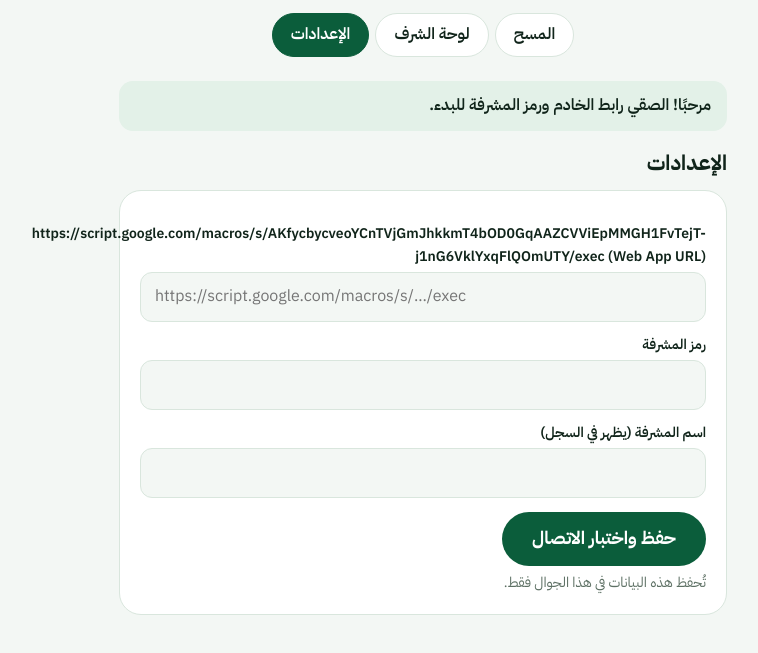
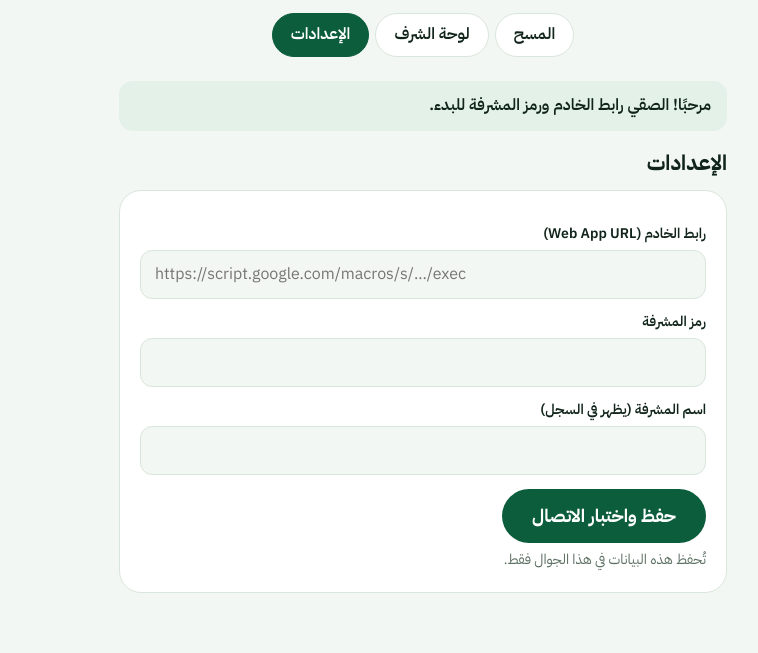
Before and after one commit to Gogosmartstories/GreenLoop, a plain HTML site: page index.html in a window 1280 px wide. Shown: the part 117-770 px from the top of the page, without its empty margins (217-975 px from the left). Drawn offline with nearby package versions, Linux system fonts and the light colour scheme.

Commit message:
Add files via upload

```diff
--- a/index.html
+++ b/index.html
@@ -128,7 +128,7 @@ ol.top b.p{font:700 18px Outfit,sans-serif;color:var(--g)}ol.top small{display:b
 <section id="settings" hidden>
   <h2>الإعدادات</h2>
   <form class="panel" id="setForm">
-    <label class="f" for="api">https://script.google.com/macros/s/AKfycbycveoYCnTVjGmJhkkmT4bOD0GqAAZCVViEpMMGH1FvTejT-j1nG6VklYxqFlQOmUTY/exec (Web App URL)</label><input id="api" dir="ltr" placeholder="https://script.google.com/macros/s/…/exec">
+    <div id="apiBox"><label class="f" for="api">رابط الخادم (Web App URL)</label><input id="api" dir="ltr" placeholder="https://script.google.com/macros/s/…/exec"></div>
     <label class="f" for="pin">رمز المشرفة</label><input id="pin" type="password" inputmode="numeric" autocomplete="off">
     <label class="f" for="by">اسم المشرفة (يظهر في السجل)</label><input id="by">
     <button class="btn mt">حفظ واختبار الاتصال</button>
@@ -148,7 +148,7 @@ const esc=s=>String(s??'').replace(/[&<>"']/g,c=>({'&':'&amp;','<':'&lt;','>':'&
 const store={get:k=>{try{return localStorage.getItem('gl_'+k)||''}catch(e){return ''}},set:(k,v)=>{try{localStorage.setItem('gl_'+k,v)}catch(e){}}};
 const WASTE=['بلاستيك','ورق','بقايا طعام','مياه متبقية'];
 let waste=WASTE[0],current=null,stream=null,scanning=false,lastCode='',lastAt=0;
-const api=()=>store.get('api')||DEFAULT_API;
+const api=()=>DEFAULT_API||store.get('api');
 
 function note(m,k){const n=$('#note');n.textContent=m||'';n.className='note '+(k||'');n.hidden=!m}
 function show(t){document.querySelectorAll('[data-tab]').forEach(b=>b.setAttribute('aria-selected',b.dataset.tab==t));document.querySelectorAll('main>section').forEach(s=>s.hidden=s.id!=t);if(t!='scan')stopCam();if(t=='board')loadBoard()}
@@ -251,14 +251,15 @@ async function loadBoard(){
 $('#refresh').addEventListener('click',loadBoard);
 
 /* ---- settings ---- */
-$('#api').value=api();$('#pin').value=store.get('pin');$('#by').value=store.get('by');
+$('#api').value=api();if(DEFAULT_API)$('#apiBox').hidden=true;$('#pin').value=store.get('pin');$('#by').value=store.get('by');
 $('#setForm').addEventListener('submit',async e=>{
-  e.preventDefault();store.set('api',$('#api').value.trim());store.set('pin',$('#pin').value.trim());store.set('by',$('#by').value.trim());
+  e.preventDefault();if(!DEFAULT_API)store.set('api',$('#api').value.trim());store.set('pin',$('#pin').value.trim());store.set('by',$('#by').value.trim());
   note('جارٍ اختبار الاتصال…');
   try{const r=await get({action:'ping'});if(!r.ok)throw r;if(r.school)$('#school').textContent=r.school;note('تم الاتصال بالخادم بنجاح ✓');setTimeout(()=>show('scan'),900)}
   catch(x){note('لم ينجح الاتصال. تأكدي من نسخ الرابط كاملًا، وأن النشر «لأي شخص».','bad')}
 });
 if(!api()){show('settings');note('مرحبًا! الصقي رابط الخادم ورمز المشرفة للبدء.')}
+else if(!store.get('pin')){show('settings');note('مرحبًا! اكتبي رمز المشرفة للبدء.')}
 }
 </script>
 </body>
```
